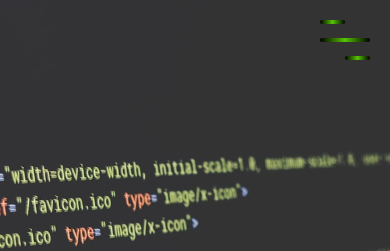
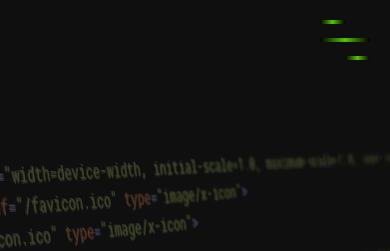
Before and after one commit to paulewalker92/paulewalker92.github.io, a plain HTML site: page index.html in a window 390 px wide. Shown: the top 251 px of the page. Drawn offline with nearby package versions, Linux system fonts and the light colour scheme.

Commit message:
changes to increase mobile compatibility

```diff
--- a/main.css
+++ b/main.css
@@ -16,6 +16,7 @@ body{
     height: 100%;
     background: linear-gradient( rgba(0,0,0,0.7), rgba(0,0,0,0.7)),url("images/sitebg5.jpg") no-repeat center fixed;
     background-size: cover;
+    overflow-x: hidden;
 }
 
 section{
@@ -457,7 +458,7 @@ input[type="submit"]:hover{
 
 /*Start footer*/
 
-.copyright {
+.copyright{
     width: 100%;
     text-align: center;
     font-family: Arial, "Helvetica Neue", Helvetica, sans-serif;
@@ -507,7 +508,7 @@ input[type="submit"]:hover{
 /*Start media queries*/
 @media screen and (max-width: 768px) {
     body {
-        background: url("images/sitebg5.jpg") no-repeat center fixed;
+        background: linear-gradient( rgba(0,0,0,0.7), rgba(0,0,0,0.7)),url("images/sitebg5.jpg") no-repeat center fixed;
         background-size: cover;
     }
 
```
